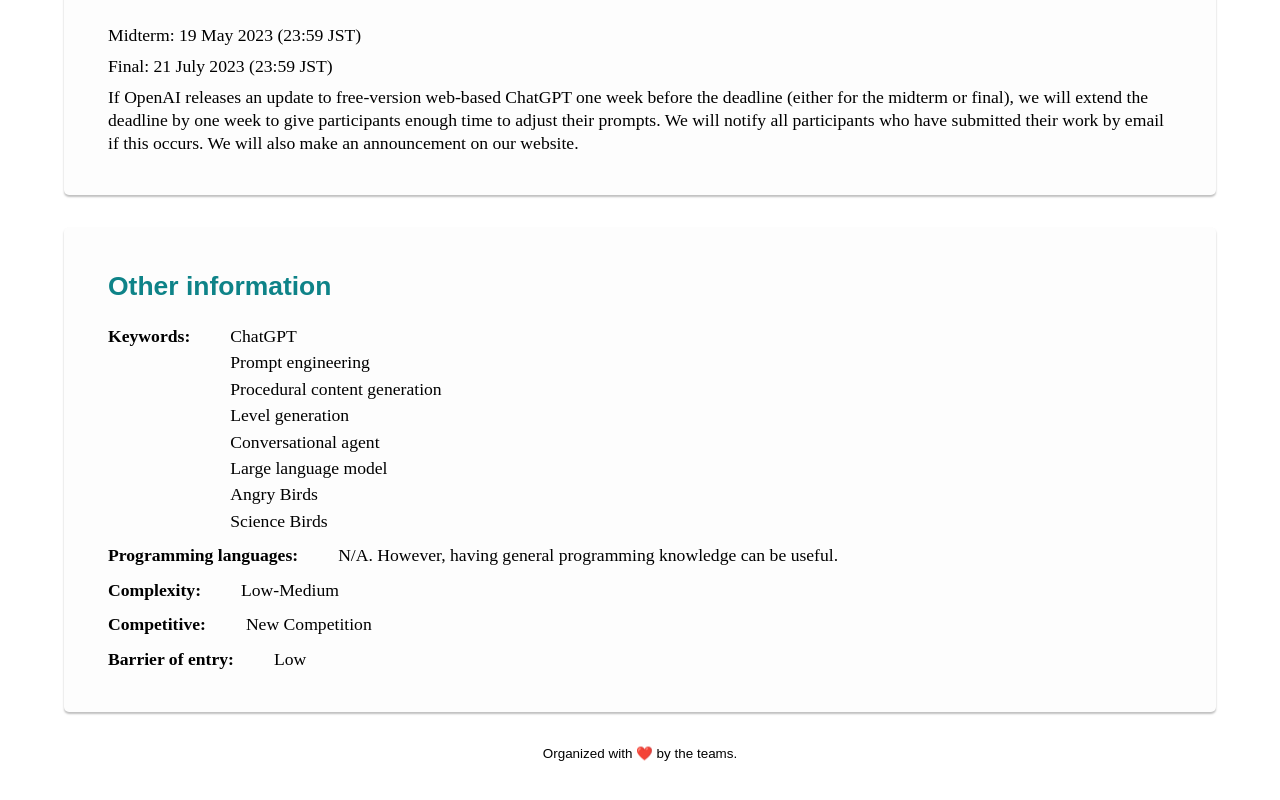
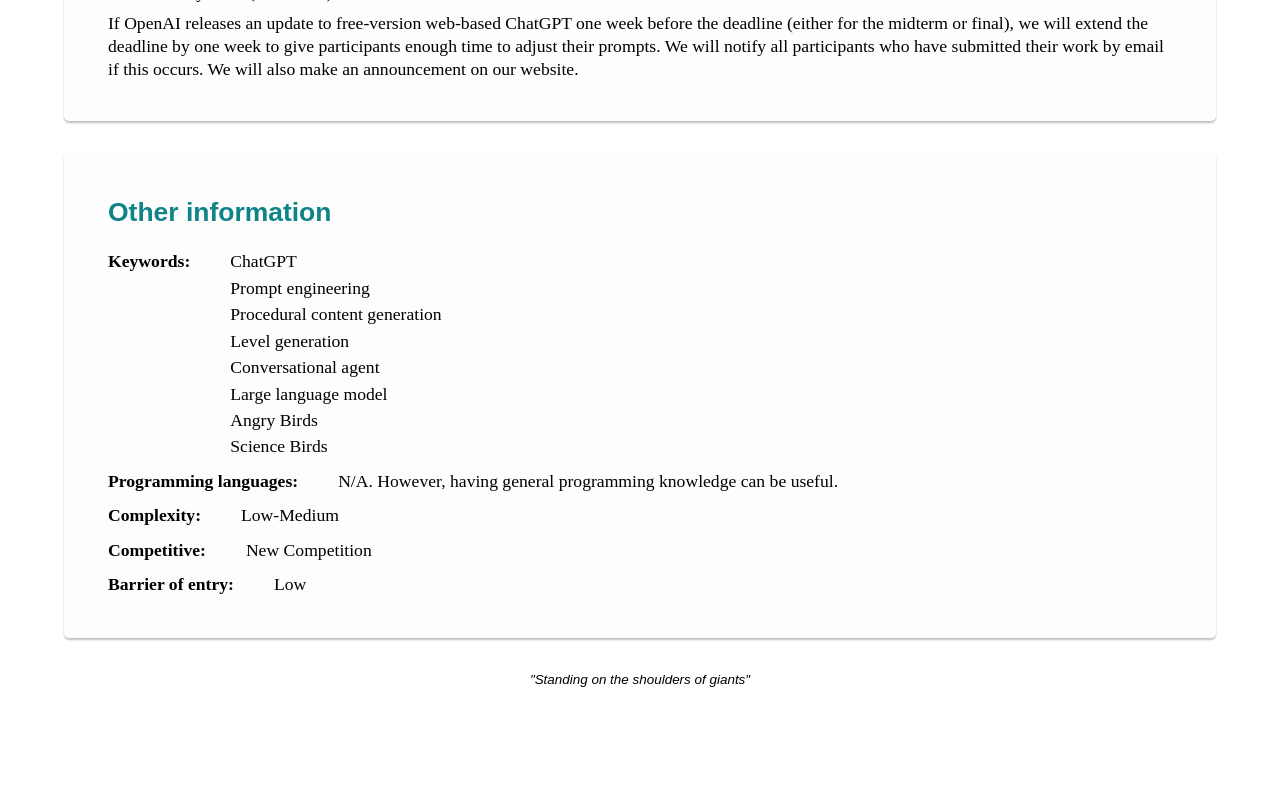
Before and after one commit to chatgpt4pcg/chatgpt4pcg.github.io, a Next.js app: page / in a window 1280 px wide. Shown: the part 1896-2696 px from the top of the page. After the commit the page ends 2650 px from the top, so only its background shows below. Built offline with nearby package versions, Linux system fonts and the light colour scheme.

Commit message:
chore: disable other pages

```diff
--- a/components/Footer/Footer.module.css
+++ b/components/Footer/Footer.module.css
@@ -2,4 +2,5 @@
   font-family: sans-serif;
   text-align: center;
   font-size: 0.8rem;
+  font-style: italic;
 }
--- a/components/Footer/Footer.tsx
+++ b/components/Footer/Footer.tsx
@@ -3,5 +3,5 @@ import React, { PropsWithChildren } from 'react';
 import styles from './Footer.module.css';
 
 export default function Footer() {
-	return <footer className={styles.footer}>Organized with ❤️ by the teams.</footer>;
+	return <footer className={styles.footer}>"Standing on the shoulders of giants"</footer>;
 }
--- a/components/PageLayout/PageLayout.tsx
+++ b/components/PageLayout/PageLayout.tsx
@@ -5,9 +5,10 @@ import NavBar from '../NavBar/NavBar';
 import styles from './PageLayout.module.css';
 
 export default function PageLayout({ children }: PropsWithChildren) {
+
 	return (
 		<>
-			<NavBar />
+			{/* <NavBar /> */}
 			<main className={styles.layout}>
 				{children}
 				<Footer />
```
